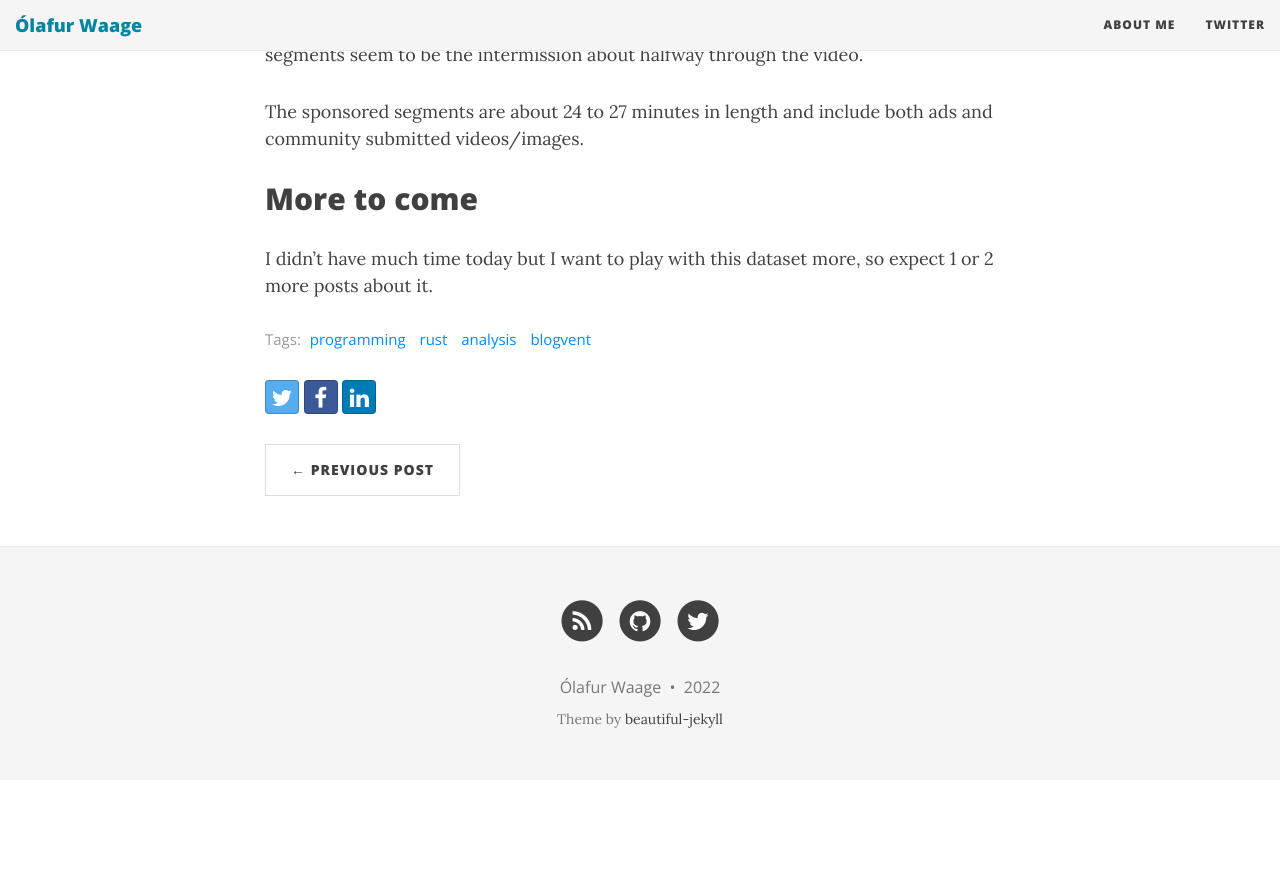
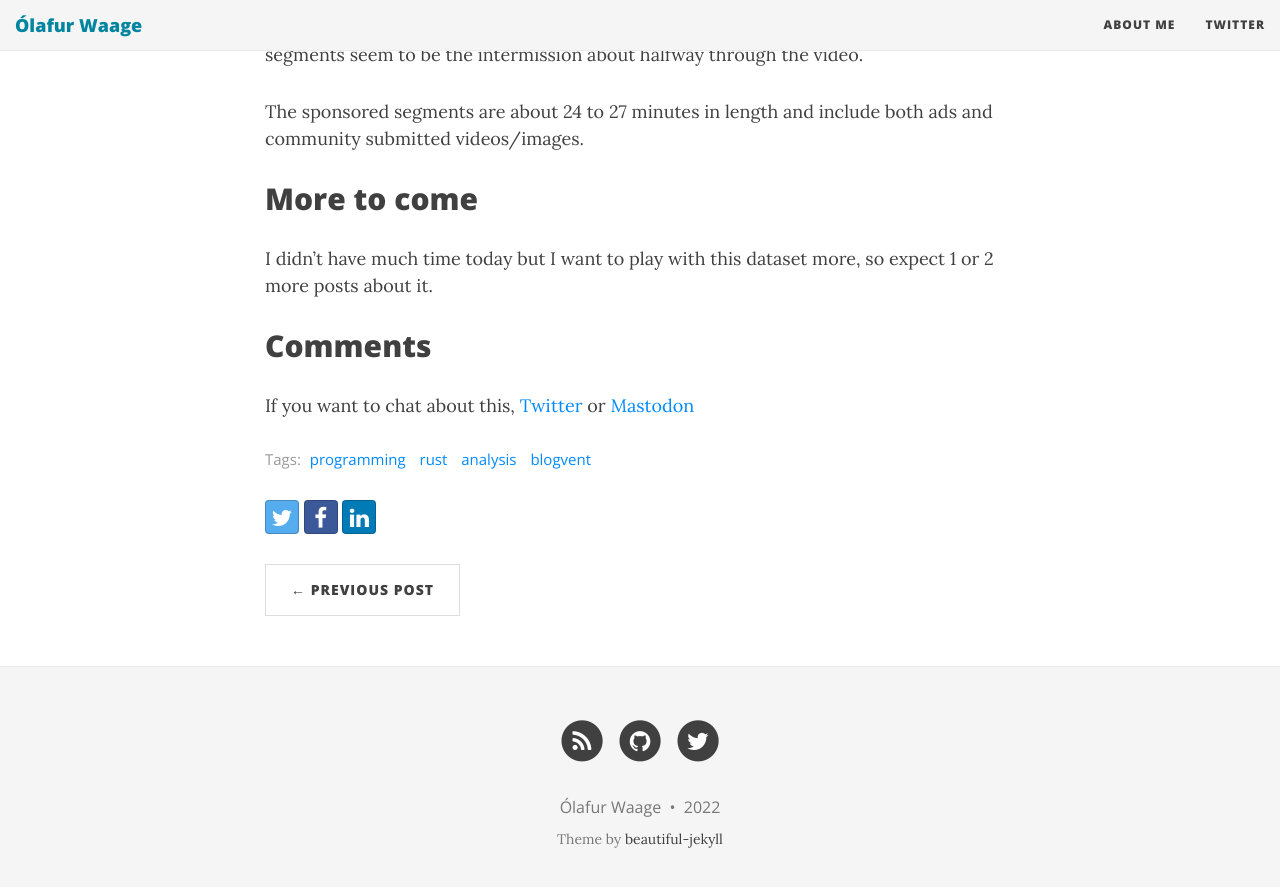
Before and after one commit to olafurw/olafurw.github.io, a Jekyll site: the page built from _posts/2022-12-20-what-is-the-longest-ad.md, in a window 1280 px wide and 900 px high, scrolled down 3285 px. Shown: the top 887 px of the window. Built offline with Jekyll 4.4.1, drawn with Linux system fonts in a browser that asks for light colours; nearby versions of some CDN libraries; before the commit the page ends 4065 px from its top, so only the background shows below that.

Commit message:
sponsor comments

```diff
--- a/_posts/2022-12-20-what-is-the-longest-ad.md
+++ b/_posts/2022-12-20-what-is-the-longest-ad.md
@@ -101,3 +101,7 @@
 ## More to come
 
 I didn't have much time today but I want to play with this dataset more, so expect 1 or 2 more posts about it.
+
+## Comments
+
+If you want to chat about this, [Twitter](https://twitter.com/olafurw/status/1605324220199620608) or [Mastodon](https://mastodon.social/@olafurw/109548280473037978)
```
